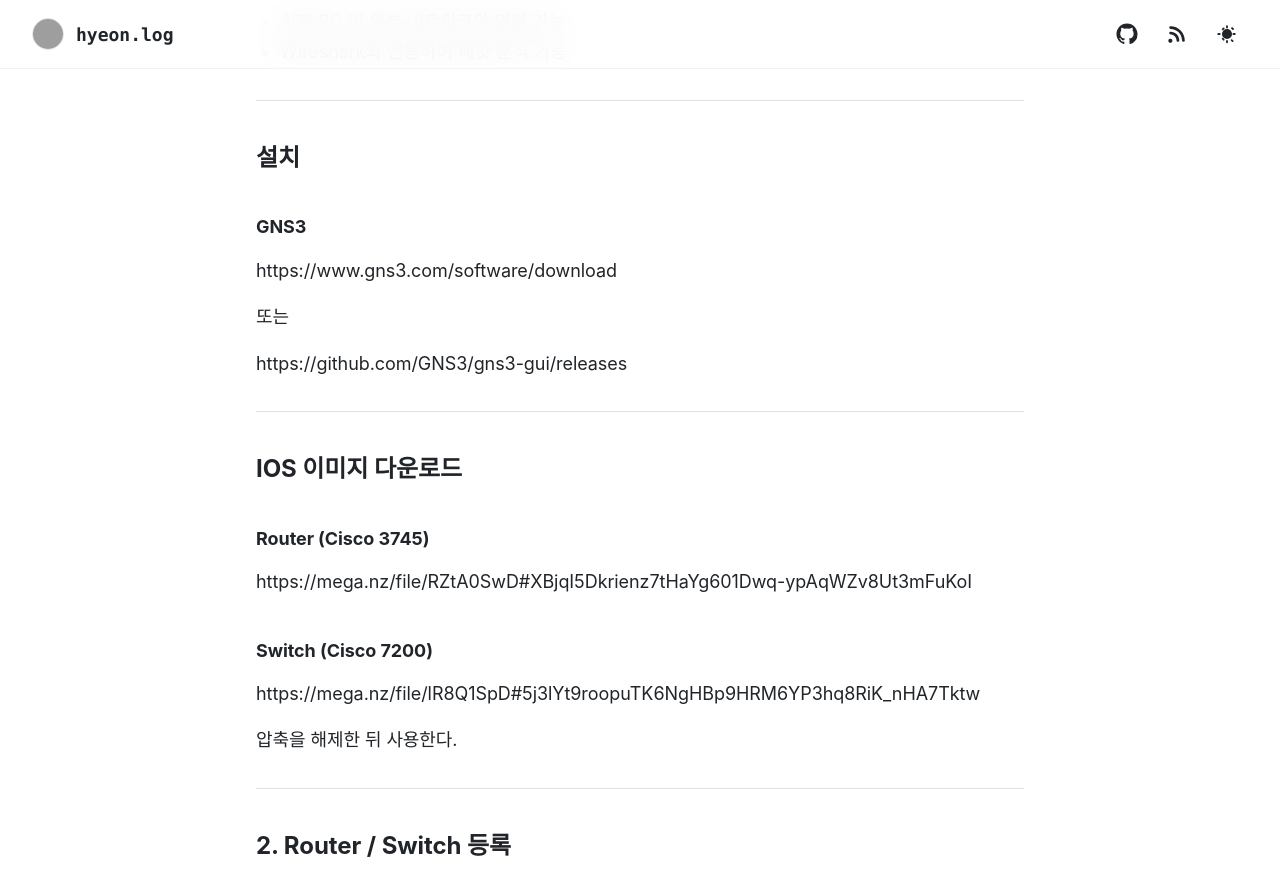
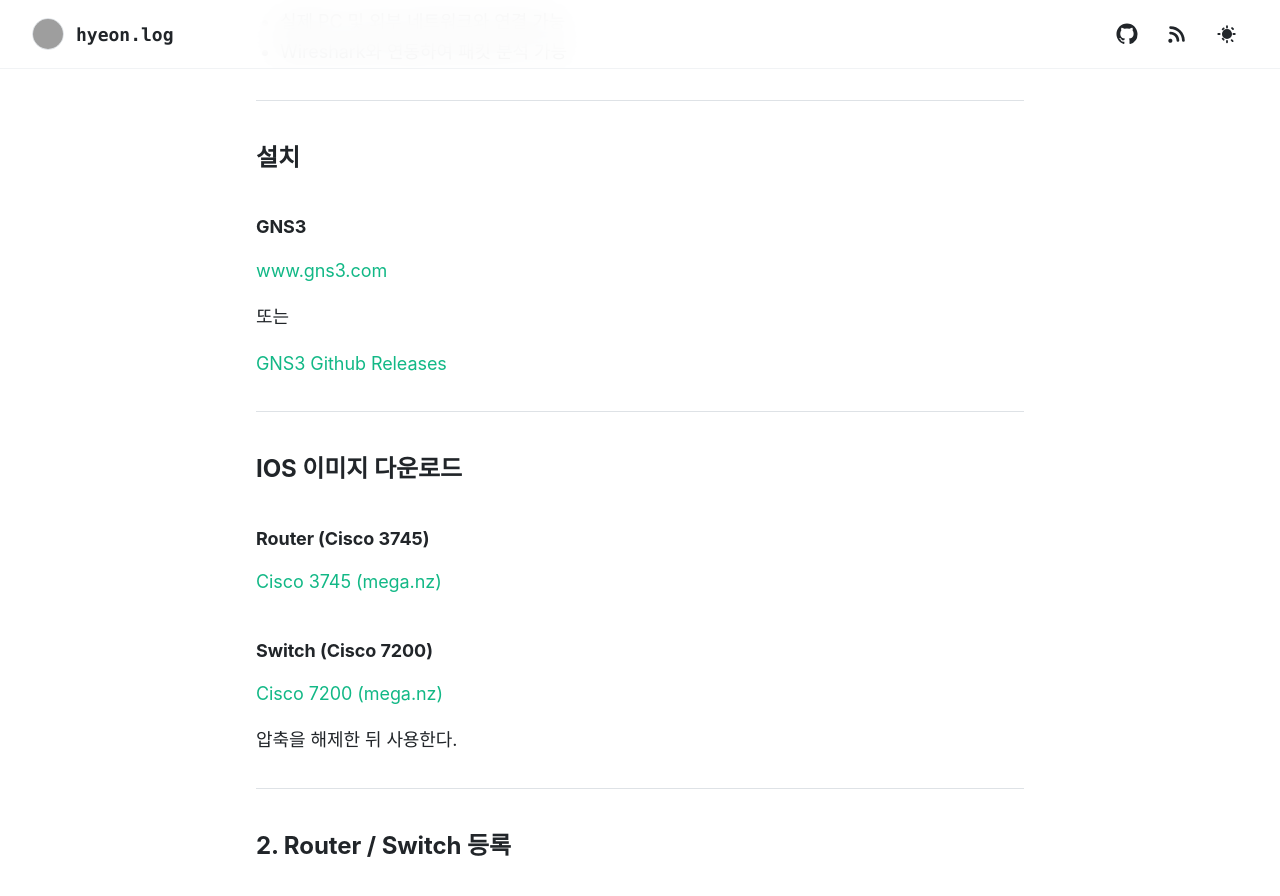
Before and after one commit to kkr010128/kkr010128.github.io, a Jekyll site: the page built from _posts/6.Network/2026-08-04-08-network-lab1.md, in a window 1280 px wide and 900 px high, scrolled down 791 px. Shown: the top 896 px of the window. Built offline with Jekyll 4.4.1, drawn with Linux system fonts in a browser that asks for light colours; comment, search, counter and statistics services are not loaded; grey boxes are pictures that could not be loaded.

Commit message:
Update 2026-08-04-08-network-lab1.md

```diff
--- a/_posts/6.Network/2026-08-04-08-network-lab1.md
+++ b/_posts/6.Network/2026-08-04-08-network-lab1.md
@@ -40,11 +40,11 @@
 
 #### Router (Cisco 3745)
 
-https://mega.nz/file/RZtA0SwD#XBjqI5Dkrienz7tHaYg601Dwq-ypAqWZv8Ut3mFuKoI
+[Cisco 3745 (mega.nz)](https://mega.nz/file/RZtA0SwD#XBjqI5Dkrienz7tHaYg601Dwq-ypAqWZv8Ut3mFuKoI)
 
 #### Switch (Cisco 7200)
 
-https://mega.nz/file/lR8Q1SpD#5j3lYt9roopuTK6NgHBp9HRM6YP3hq8RiK_nHA7Tktw
+[Cisco 7200 (mega.nz)](https://mega.nz/file/lR8Q1SpD#5j3lYt9roopuTK6NgHBp9HRM6YP3hq8RiK_nHA7Tktw)
 
 압축을 해제한 뒤 사용한다.
 
```
Also changed, not shown: other parts of _posts/6.Network/2026-08-04-08-network-lab1.md (+2 -2 lines).
